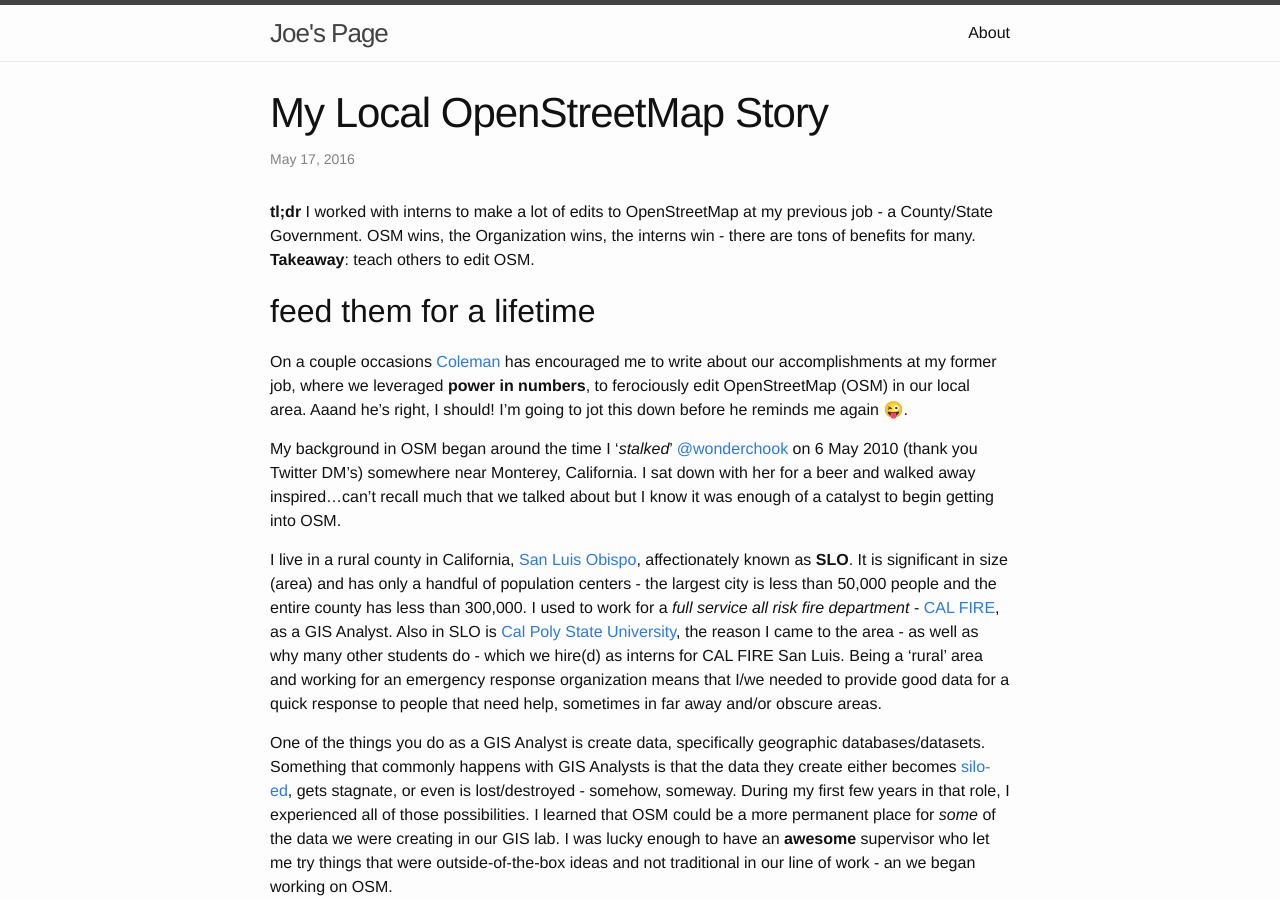
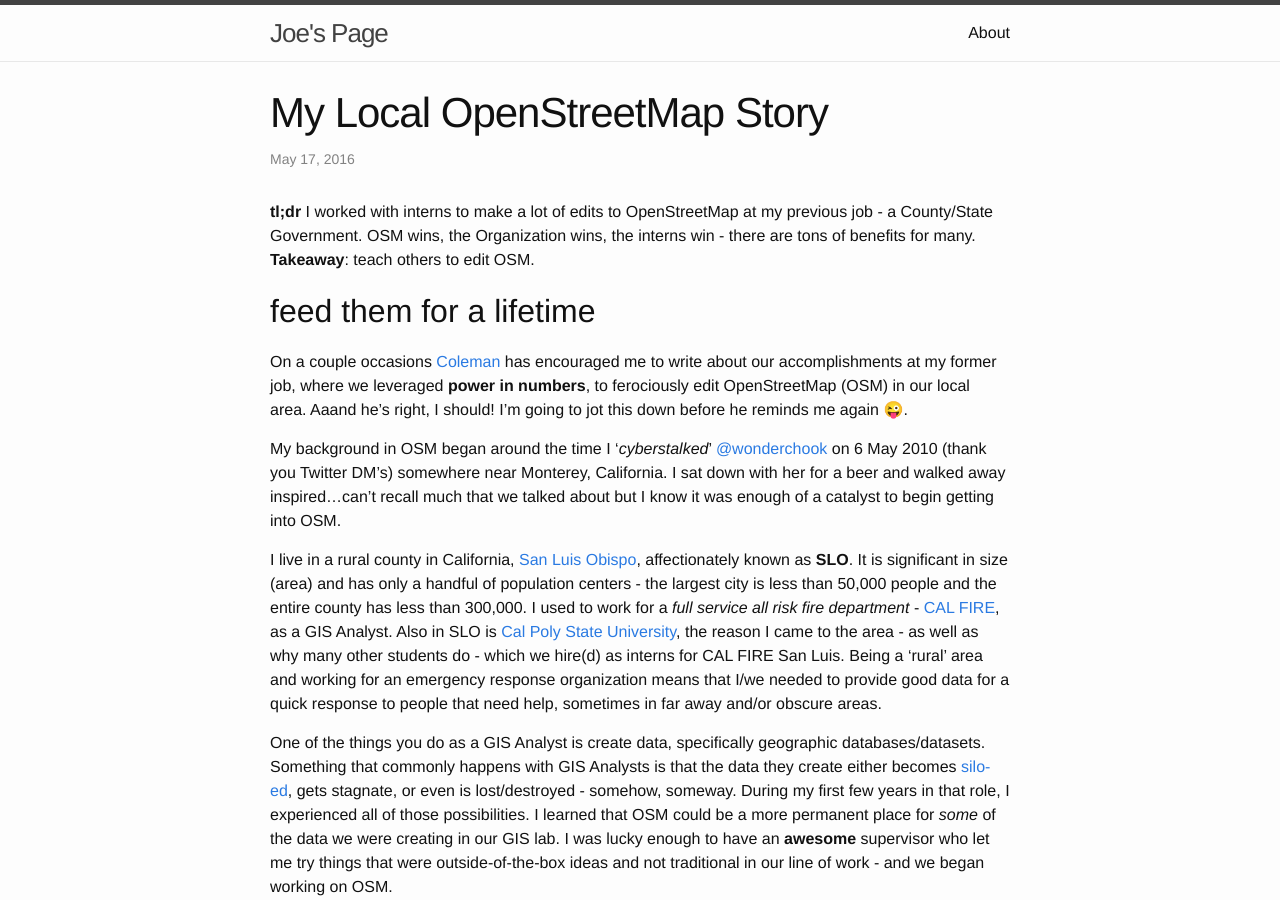
Before and after one commit to oeon/oeon.github.io, a Jekyll site: the page built from _posts/2016-05-17-my-local-osm-story.md, in a window 1280 px wide and 900 px high. Built offline with Jekyll 4.4.1, drawn with Linux system fonts in a browser that asks for light colours.

Commit message:
cyber, d :cookie:

```diff
--- a/_posts/2016-05-17-my-local-osm-story.md
+++ b/_posts/2016-05-17-my-local-osm-story.md
@@ -17,11 +17,11 @@ style: |
 
 On a couple occasions [Coleman](http://www.colemanm.org/) has encouraged me to write about our accomplishments at my former job, where we leveraged **power in numbers**, to ferociously edit OpenStreetMap (OSM) in our local area. Aaand he's right, I should! I'm going to jot this down before he reminds me again 😜.
 
-My background in OSM began around the time I '_stalked_' [@wonderchook](https://twitter.com/wonderchook) on 6 May 2010 (thank you Twitter DM's) somewhere near Monterey, California. I sat down with her for a beer and walked away inspired...can't recall much that we talked about but I know it was enough of a catalyst to begin getting into OSM.
+My background in OSM began around the time I '_cyberstalked_' [@wonderchook](https://twitter.com/wonderchook) on 6 May 2010 (thank you Twitter DM's) somewhere near Monterey, California. I sat down with her for a beer and walked away inspired...can't recall much that we talked about but I know it was enough of a catalyst to begin getting into OSM.
 
 I live in a rural county in California, [San Luis Obispo](https://en.wikipedia.org/wiki/San_Luis_Obispo_County,_California), affectionately known as **SLO**. It is significant in size (area) and has only a handful of population centers - the largest city is less than 50,000 people and the entire county has less than 300,000. I used to work for a _full service all risk fire department_ - [CAL FIRE](https://en.wikipedia.org/wiki/California_Department_of_Forestry_and_Fire_Protection), as a GIS Analyst. Also in SLO is [Cal Poly State University](https://en.wikipedia.org/wiki/California_Polytechnic_State_University), the reason I came to the area - as well as why many other students do - which we hire(d) as interns for CAL FIRE San Luis. Being a 'rural' area and working for an emergency response organization means that I/we needed to provide good data for a quick response to people that need help, sometimes in far away and/or obscure areas.
 
-One of the things you do as a GIS Analyst is create data, specifically geographic databases/datasets. Something that commonly happens with GIS Analysts is that the data they create either becomes [silo-ed](https://en.wikipedia.org/wiki/Information_silo), gets stagnate, or even is lost/destroyed - somehow, someway. During my first few years in that role, I experienced all of those possibilities. I learned that OSM could be a more permanent place for _some_ of the data we were creating in our GIS lab. I was lucky enough to have an **awesome** supervisor who let me try things that were outside-of-the-box ideas and not traditional in our line of work - an we began working on OSM.
+One of the things you do as a GIS Analyst is create data, specifically geographic databases/datasets. Something that commonly happens with GIS Analysts is that the data they create either becomes [silo-ed](https://en.wikipedia.org/wiki/Information_silo), gets stagnate, or even is lost/destroyed - somehow, someway. During my first few years in that role, I experienced all of those possibilities. I learned that OSM could be a more permanent place for _some_ of the data we were creating in our GIS lab. I was lucky enough to have an **awesome** supervisor who let me try things that were outside-of-the-box ideas and not traditional in our line of work - and we began working on OSM.
 
 ## getting hungry
 
```
